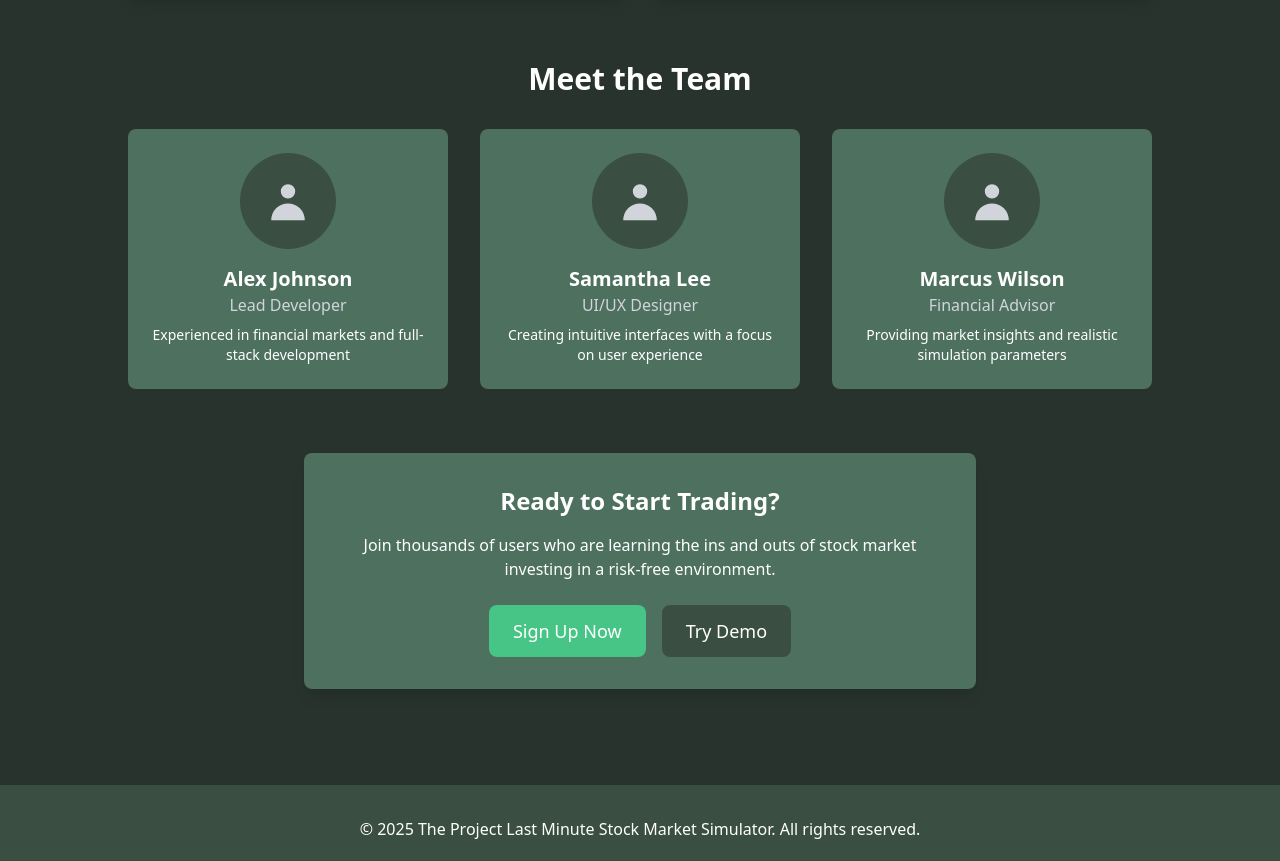
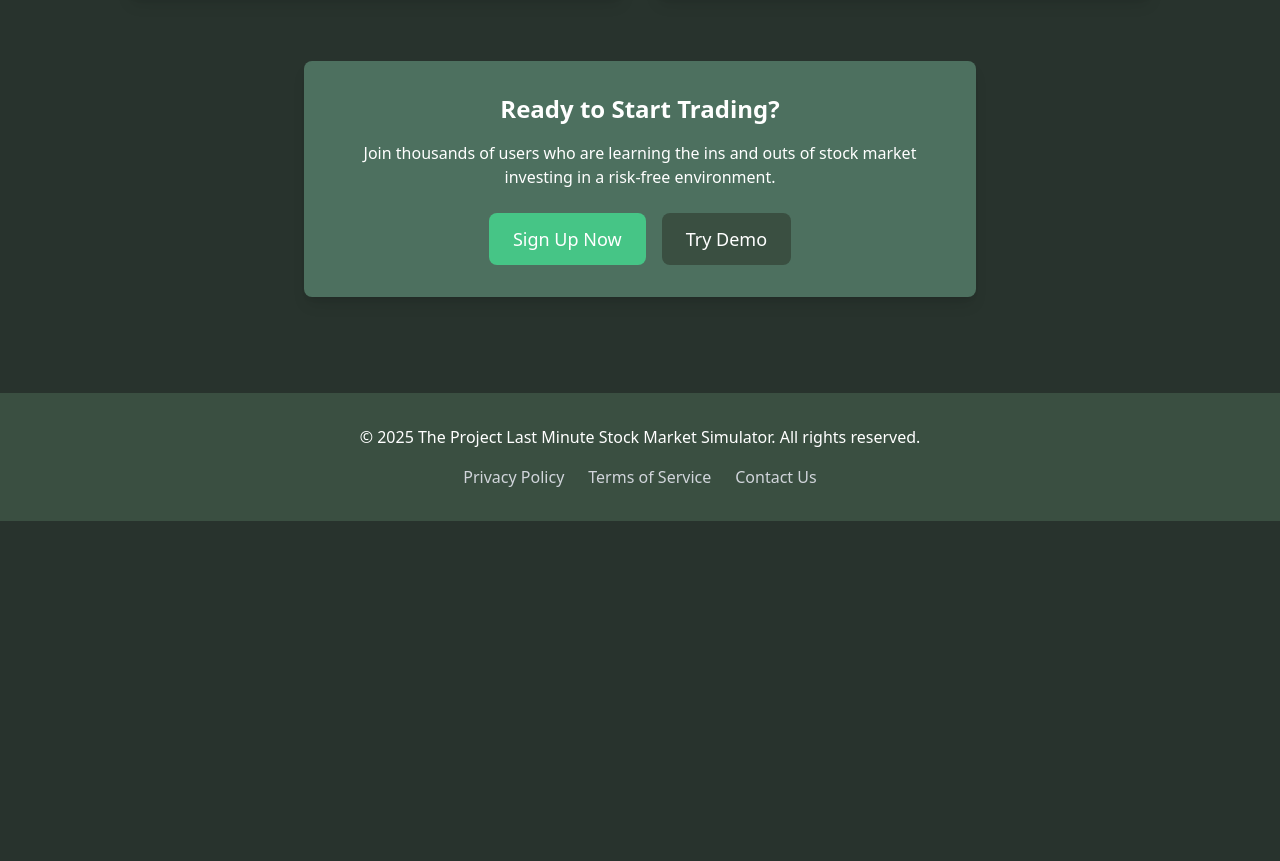
Before and after one commit to RyanByers1023/Commerce-Bank-Project, a website: page src/about.html in a window 1280 px wide. Shown: the part 885-1746 px from the top of the page. After the commit the page ends 1406 px from the top, so only its background shows below. Drawn offline with nearby package versions, Linux system fonts and the light colour scheme.

Commit message:
minor: remove "meet the team" section, contained generic names, info,

```diff
--- a/src/about.html
+++ b/src/about.html
@@ -132,46 +132,6 @@
             </div>
         </div>
 
-        <!-- Team Section -->
-        <div class="mt-16 max-w-5xl mx-auto">
-            <h2 class="text-3xl font-bold mb-8 text-center">Meet the Team</h2>
-
-            <div class="grid grid-cols-1 md:grid-cols-3 gap-8">
-                <div class="bg-[#4D705F] p-6 rounded-lg text-center">
-                    <div class="w-24 h-24 bg-[#3A4F41] rounded-full mx-auto mb-4 flex items-center justify-center">
-                        <svg class="w-12 h-12 text-gray-300" fill="currentColor" viewBox="0 0 20 20" xmlns="http://www.w3.org/2000/svg">
-                            <path fill-rule="evenodd" d="M10 9a3 3 0 100-6 3 3 0 000 6zm-7 9a7 7 0 1114 0H3z" clip-rule="evenodd"></path>
-                        </svg>
-                    </div>
-                    <h3 class="text-xl font-semibold">Alex Johnson</h3>
-                    <p class="text-gray-300">Lead Developer</p>
-                    <p class="mt-2 text-sm">Experienced in financial markets and full-stack development</p>
-                </div>
-
-                <div class="bg-[#4D705F] p-6 rounded-lg text-center">
-                    <div class="w-24 h-24 bg-[#3A4F41] rounded-full mx-auto mb-4 flex items-center justify-center">
-                        <svg class="w-12 h-12 text-gray-300" fill="currentColor" viewBox="0 0 20 20" xmlns="http://www.w3.org/2000/svg">
-                            <path fill-rule="evenodd" d="M10 9a3 3 0 100-6 3 3 0 000 6zm-7 9a7 7 0 1114 0H3z" clip-rule="evenodd"></path>
-                        </svg>
-                    </div>
-                    <h3 class="text-xl font-semibold">Samantha Lee</h3>
-                    <p class="text-gray-300">UI/UX Designer</p>
-                    <p class="mt-2 text-sm">Creating intuitive interfaces with a focus on user experience</p>
-                </div>
-
-                <div class="bg-[#4D705F] p-6 rounded-lg text-center">
-                    <div class="w-24 h-24 bg-[#3A4F41] rounded-full mx-auto mb-4 flex items-center justify-center">
-                        <svg class="w-12 h-12 text-gray-300" fill="currentColor" viewBox="0 0 20 20" xmlns="http://www.w3.org/2000/svg">
-                            <path fill-rule="evenodd" d="M10 9a3 3 0 100-6 3 3 0 000 6zm-7 9a7 7 0 1114 0H3z" clip-rule="evenodd"></path>
-                        </svg>
-                    </div>
-                    <h3 class="text-xl font-semibold">Marcus Wilson</h3>
-                    <p class="text-gray-300">Financial Advisor</p>
-                    <p class="mt-2 text-sm">Providing market insights and realistic simulation parameters</p>
-                </div>
-            </div>
-        </div>
-
         <!-- Call to Action -->
         <div class="mt-16 text-center max-w-2xl mx-auto bg-[#4D705F] p-8 rounded-lg shadow-lg">
             <h2 class="text-2xl font-bold mb-4">Ready to Start Trading?</h2>
```
